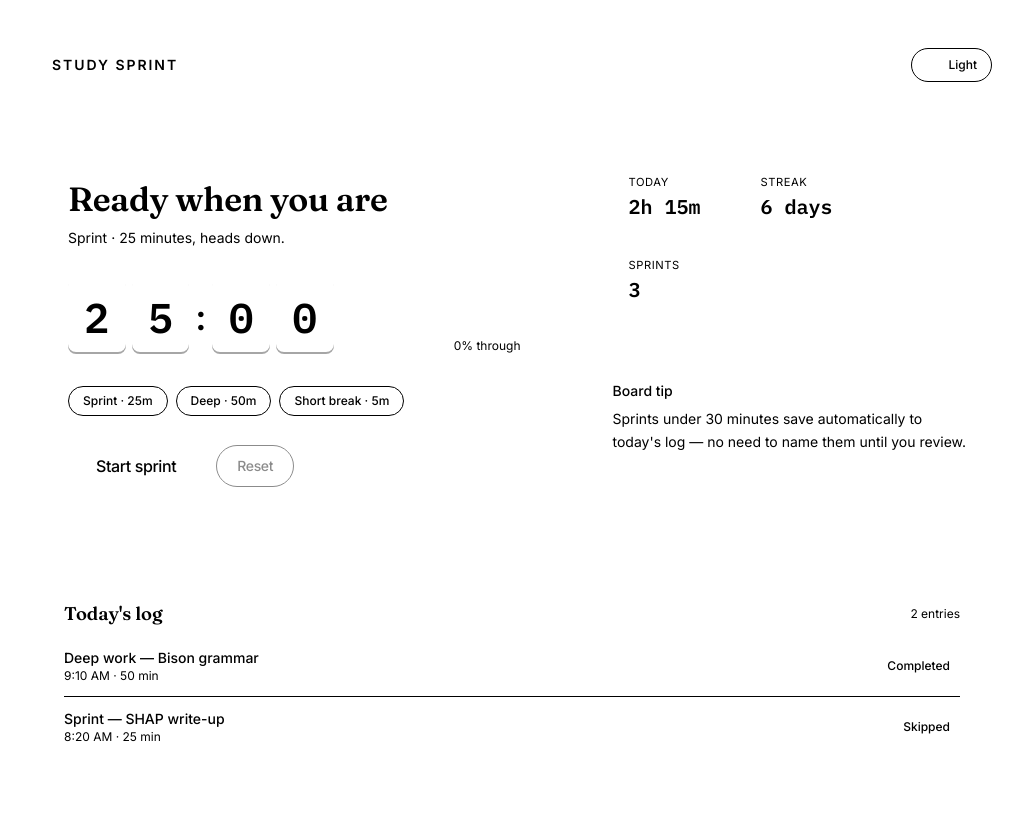
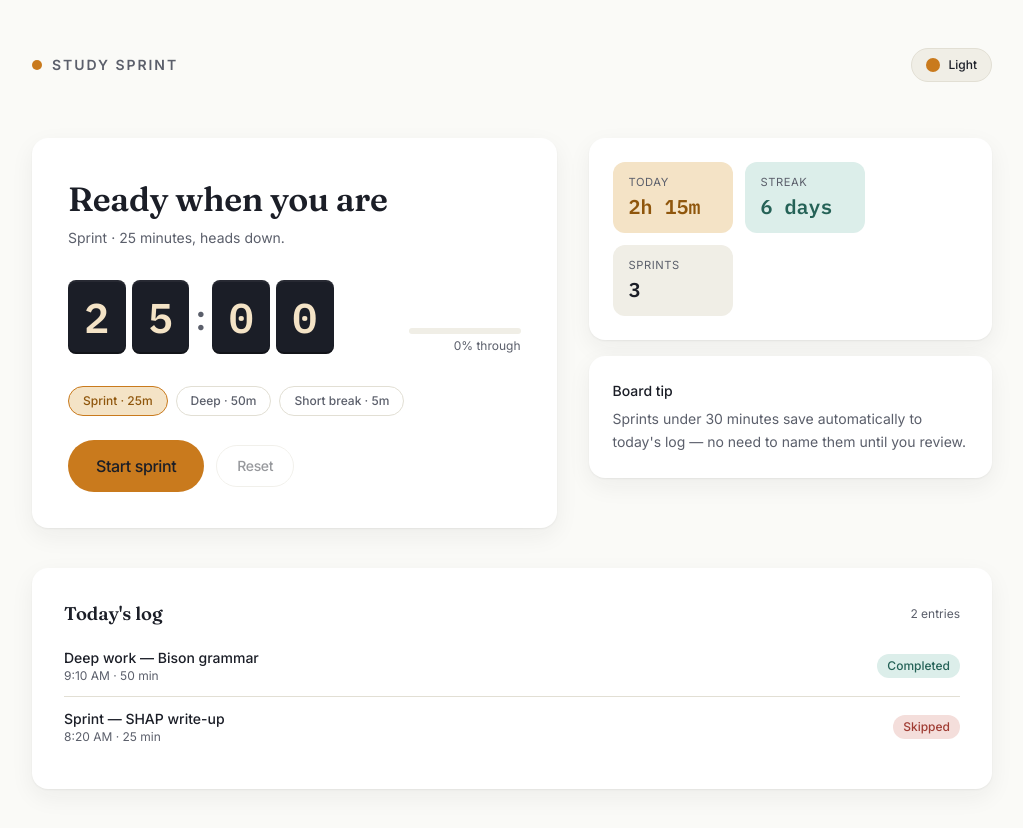
Before and after one commit to zainabsiddique716-gif/Web_Development-Internship-Task2, a React (Vite) app: page / in a window 1280 px wide. Shown: the top 828 px of the page, without its empty margins (128-1151 px from the left). Built offline with nearby package versions, Linux system fonts and the light colour scheme; the HTML template or start-up script is replaced by a standard one.

Commit message:
Refactor CSS variables and remove comments
Removed design tokens comments and updated CSS variables for light and dark themes.

```diff
--- a/src/index.css
+++ b/src/index.css
@@ -2,18 +2,7 @@
 @tailwind components;
 @tailwind utilities;
 
-/*
-  Design tokens.
-  Two contrast fixes vs. the reference mock (documented in README):
-  1. --amber-ink / --teal-ink: darker "on-tone" variants used only for text
-     sitting on *-soft tinted backgrounds. The base --amber/--teal are kept
-     for solid fills, decoration, and focus rings, where the contrast
-     requirement is lower (3:1 for UI components) or doesn't apply
-     (aria-hidden decoration).
-  2. --danger darkened slightly so the sync-error alert text clears 4.5:1
-     on --danger-soft.
-*/
-:root[data-theme="light"] {
+[data-theme="light"] {
   --bg: #FAFAF7;
   --surface: #FFFFFF;
   --surface-2: #F0EEE6;
@@ -37,7 +26,7 @@
   --shadow: 0 1px 2px rgba(27,30,39,0.06), 0 8px 24px rgba(27,30,39,0.06);
 }
 
-:root[data-theme="dark"] {
+[data-theme="dark"] {
   --bg: #14171F;
   --surface: #1B1F2A;
   --surface-2: #232838;
@@ -77,7 +66,6 @@ body {
   -webkit-font-smoothing: antialiased;
 }
 
-/* Respect reduced-motion preference across every transition/animation used */
 @media (prefers-reduced-motion: reduce) {
   *, *::before, *::after {
     animation-duration: 0.001ms !important;
```
